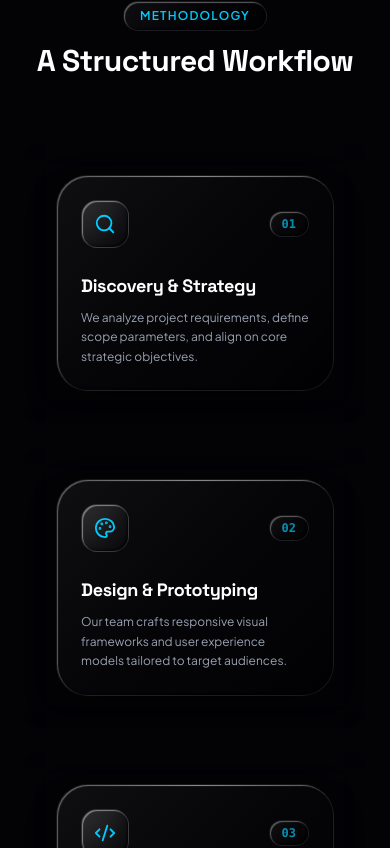
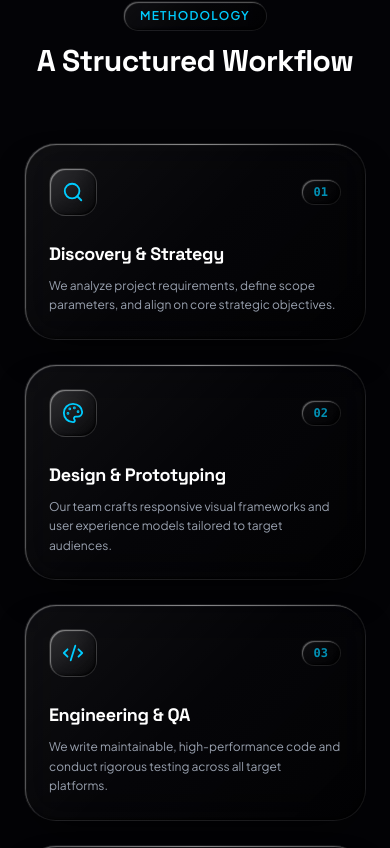
Before and after one commit to Deneth-sys/cotex-website-2, a React (Vite) app: page / in a window 390 px wide. Shown: the part 4356-5204 px from the top of the page. Built offline with nearby package versions, Linux system fonts and the light colour scheme.

Commit message:
Fix layout and styling issues on Process and Reviews components

```diff
--- a/src/components/sections/Process.jsx
+++ b/src/components/sections/Process.jsx
@@ -1,4 +1,3 @@
-import SpotlightCard from '../reactbits/SpotlightCard';
 import { Search, Palette, Code2, Rocket } from 'lucide-react';
 
 const steps = [
@@ -41,17 +40,15 @@ export default function Process() {
         </h2>
       </div>
 
+      {/* Grid matching Services.jsx */}
       <div className="grid grid-cols-1 md:grid-cols-2 lg:grid-cols-4 gap-6 items-stretch">
         {steps.map((item, idx) => {
           const IconComponent = item.icon;
           return (
-            <SpotlightCard
+            <div
               key={idx}
-              spotlightColor="rgba(0, 204, 255, 0.15)"
-              className="bg-transparent border-0 p-0 shadow-none h-full"
+              className="liquid-glass liquid-glass-hover rounded-[2rem] p-6 sm:p-8 relative overflow-hidden group flex flex-col justify-between h-full"
             >
-              {/* Identical Liquid Glass Card Shell as Services.jsx */}
-              <div className="liquid-glass liquid-glass-hover rounded-[2rem] p-6 sm:p-8 relative overflow-hidden group flex flex-col justify-between h-full">
               {/* Top Specular Edge Highlight */}
               <div className="absolute top-0 inset-x-0 h-[1px] bg-gradient-to-r from-transparent via-white/30 to-transparent group-hover:via-[#00ccff] transition-colors duration-500" />
 
@@ -77,7 +74,6 @@ export default function Process() {
                 </div>
               </div>
             </div>
-            </SpotlightCard>
           );
         })}
       </div>
--- a/src/components/sections/Reviews.jsx
+++ b/src/components/sections/Reviews.jsx
@@ -45,8 +45,8 @@ export default function Reviews() {
             containerClassName="w-full h-full bg-transparent border-0 p-0 shadow-none"
             className="w-full h-full bg-transparent border-0 p-0 shadow-none"
           >
-            {/* Identical Liquid Glass Card Shell as Services.jsx */}
-            <div className="liquid-glass liquid-glass-hover rounded-[2rem] p-6 sm:p-8 relative overflow-hidden group flex flex-col justify-between h-full">
+            {/* Transparent Liquid Glass Card (Matches Services.jsx) */}
+            <div className="liquid-glass liquid-glass-hover rounded-[2rem] p-6 sm:p-8 relative overflow-hidden group flex flex-col justify-between h-full bg-transparent">
               {/* Top Specular Edge Highlight */}
               <div className="absolute top-0 inset-x-0 h-[1px] bg-gradient-to-r from-transparent via-white/30 to-transparent group-hover:via-[#00ccff] transition-colors duration-500" />
 
```
Lines whose indentation alone changed are shown as unchanged.
